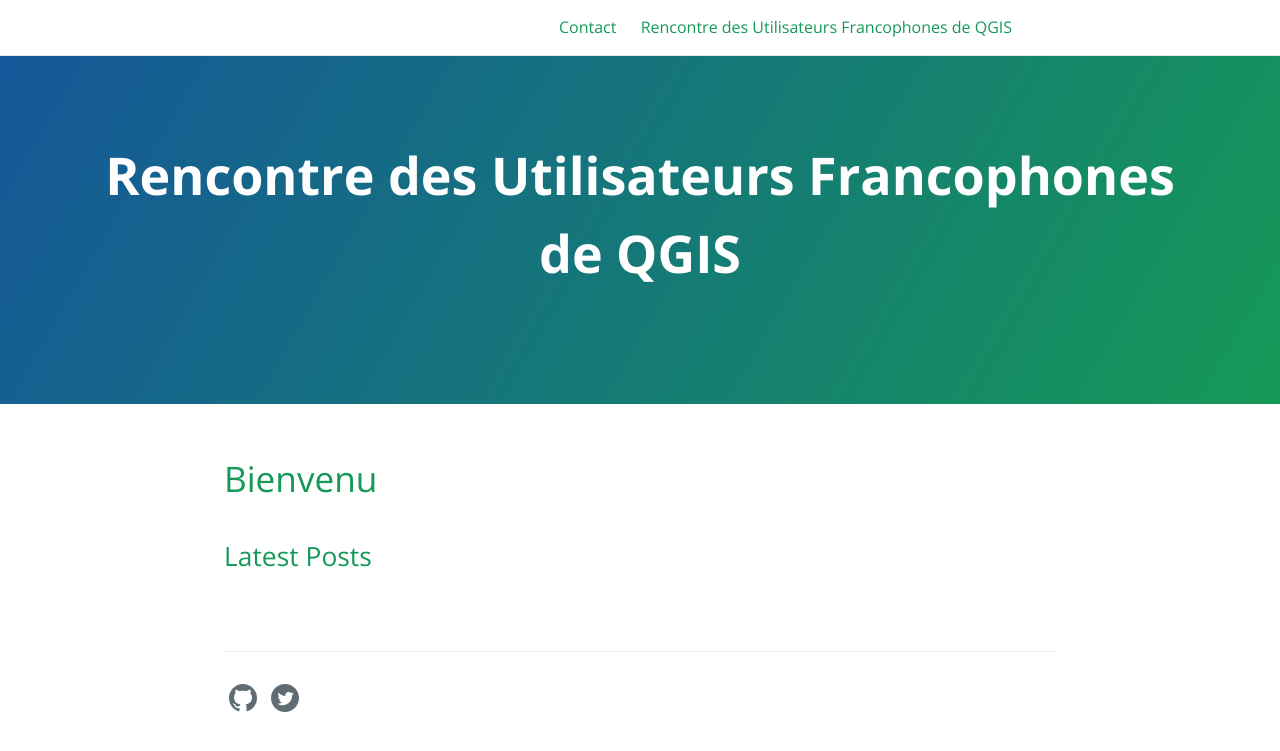
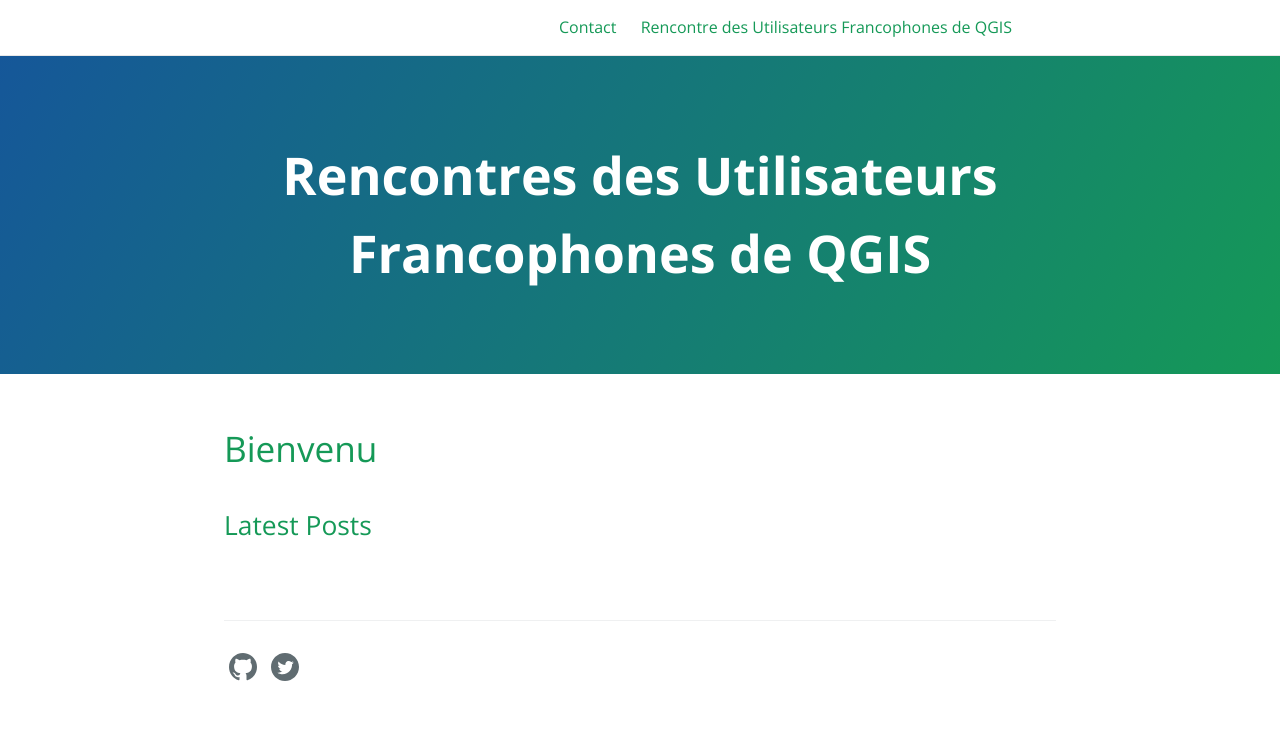
Before and after one commit to OSGeo-fr/QGIS-conf-fr-website, a Jekyll site: the page built from index.md, in a window 1280 px wide. Shown: the top 751 px of the page. Built offline with Jekyll 4.4.1, drawn with Linux system fonts in a browser that asks for light colours; the repository's description, which GitHub fills in, is left out.

Commit message:
Update default.html

```diff
--- a/_layouts/default.html
+++ b/_layouts/default.html
@@ -54,8 +54,8 @@
     {% endif %}
 
     <section class="page-header">
-      <h1 class="project-name">{{ page-title }}</h1>
-      <h2 class="project-tagline">{{ page-tagline }}</h2>
+      <h1 class="project-name">{{ site.title }}</h1>
+      <!--<h2 class="project-tagline">{{ page-tagline }}</h2>-->
       {% if page.layout == 'home' and site.github.is_project_page %}
           <!-- <a href="{{ site.github.repository_url }}" class="btn">View on GitHub</a> -->
         {% if site.show_downloads %}
```
